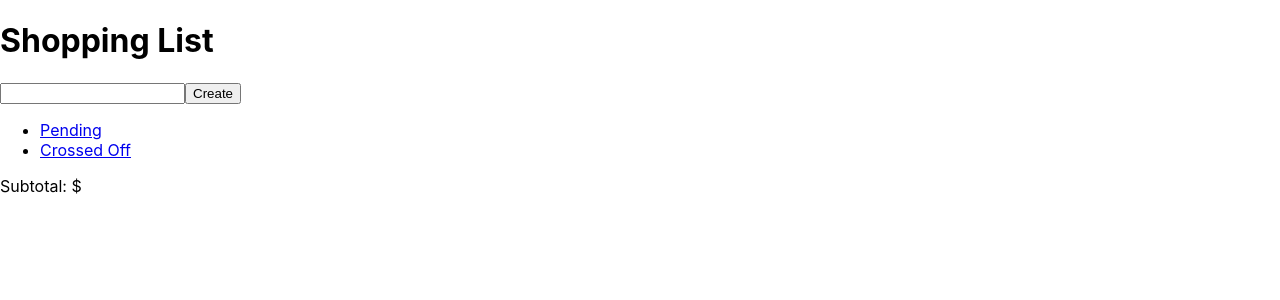
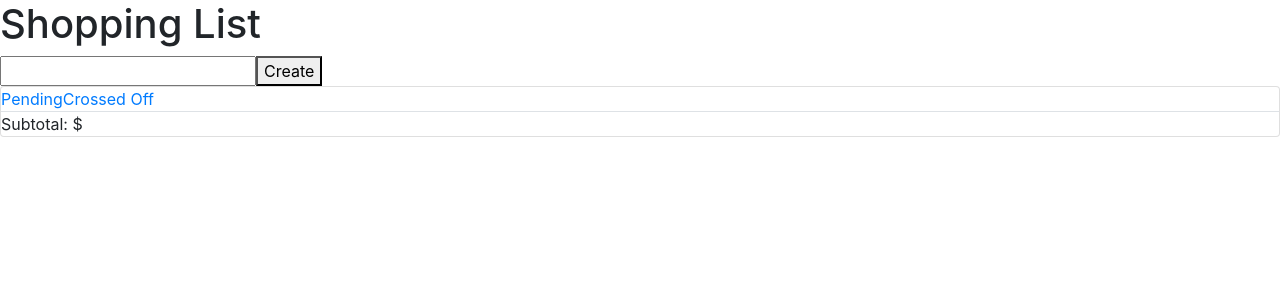
Before and after one commit to adrianherd/shopping_list, a React (Create React App) app: page / in a window 1280 px wide. Shown: the top 300 px of the page. Built offline with nearby package versions, Linux system fonts and the light colour scheme.

Commit message:
Index.tsx: correctly import btstrap4 css. ILP: update logic

```diff
--- a/src/App.tsx
+++ b/src/App.tsx
@@ -18,6 +18,7 @@ class App extends Component<{}, AppState> {
             crossedItems: [],
         }
         this.handleTextChange = this.handleTextChange.bind(this);
+        this.handleTextCreate = this.handleTextCreate.bind(this);
     }
 
     handleTextChange(newText: string) {
--- a/src/ItemListPanel.tsx
+++ b/src/ItemListPanel.tsx
@@ -45,16 +45,19 @@ export class ItemListPanel extends Component<ItemListPanelProps, ItemListPanelSt
 
     render() {
         let subtotalEl = null;
+        let items: Item[] = this.props.crossedItems;
+
         if(this.state.display === Tab.Pending){
             subtotalEl = (
                 <div>Subtotal: ${ this.state.subTotal }</div>
             )
+            items = this.props.pendingItems;
         }
         return (
             <div className={"card"}>
                 <ListNav onTabChange={ this.handleTabChange } />
                 { subtotalEl }
-                {this.props.pendingItems.map((item) => {
+                {items.map((item) => {
                     return <ListItem key={uuid()}
                                      text={item.text}
                                      price={item.price}
--- a/src/SearchBar.tsx
+++ b/src/SearchBar.tsx
@@ -7,8 +7,14 @@ type SearchBarProps = {
 }
 
 export class SearchBar extends Component<SearchBarProps> {
+    constructor(props: SearchBarProps) {
+        super(props);
+        this.handleChange = this.handleChange.bind(this);
+        this.handleCreate = this.handleCreate.bind(this);
+    }
+
     handleChange(event: ChangeEvent<HTMLInputElement>): void {
-        this.props.onTextChange(event.target.value);
+        this.props.onTextChange(event.target?.value);
     }
 
     handleCreate(): void {
--- a/src/index.tsx
+++ b/src/index.tsx
@@ -1,6 +1,7 @@
 import React from 'react';
 import ReactDOM from 'react-dom';
 import './index.css';
+import 'bootstrap/dist/css/bootstrap.min.css';
 import App from './App';
 import reportWebVitals from './reportWebVitals';
 
```
